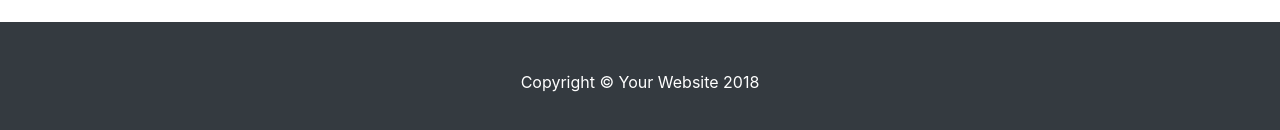
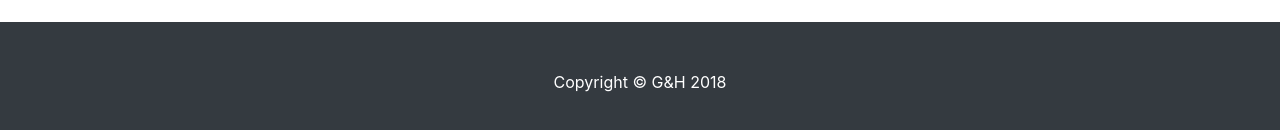
Before and after one commit to SusanneGut/KornemarkKonsultAB, a website: page contact.html in a window 1280 px wide. Shown: the part 1304-1434 px from the top of the page. Drawn offline with Linux system fonts and the light colour scheme.

Commit message:
alla footer uppdaterade

```diff
--- a/contact.html
+++ b/contact.html
@@ -171,7 +171,7 @@
       <!-- Footer -->
       <footer class="py-5 bg-dark">
           <div class="container">
-        <p class="m-0 text-center text-white">Copyright &copy; Your Website 2018</p>
+              <p class="m-0 text-center text-white">Copyright &copy; G&H 2018</p>
           </div>
           <!-- /.container -->
       </footer>
```
Lines whose indentation alone changed are shown as unchanged.
